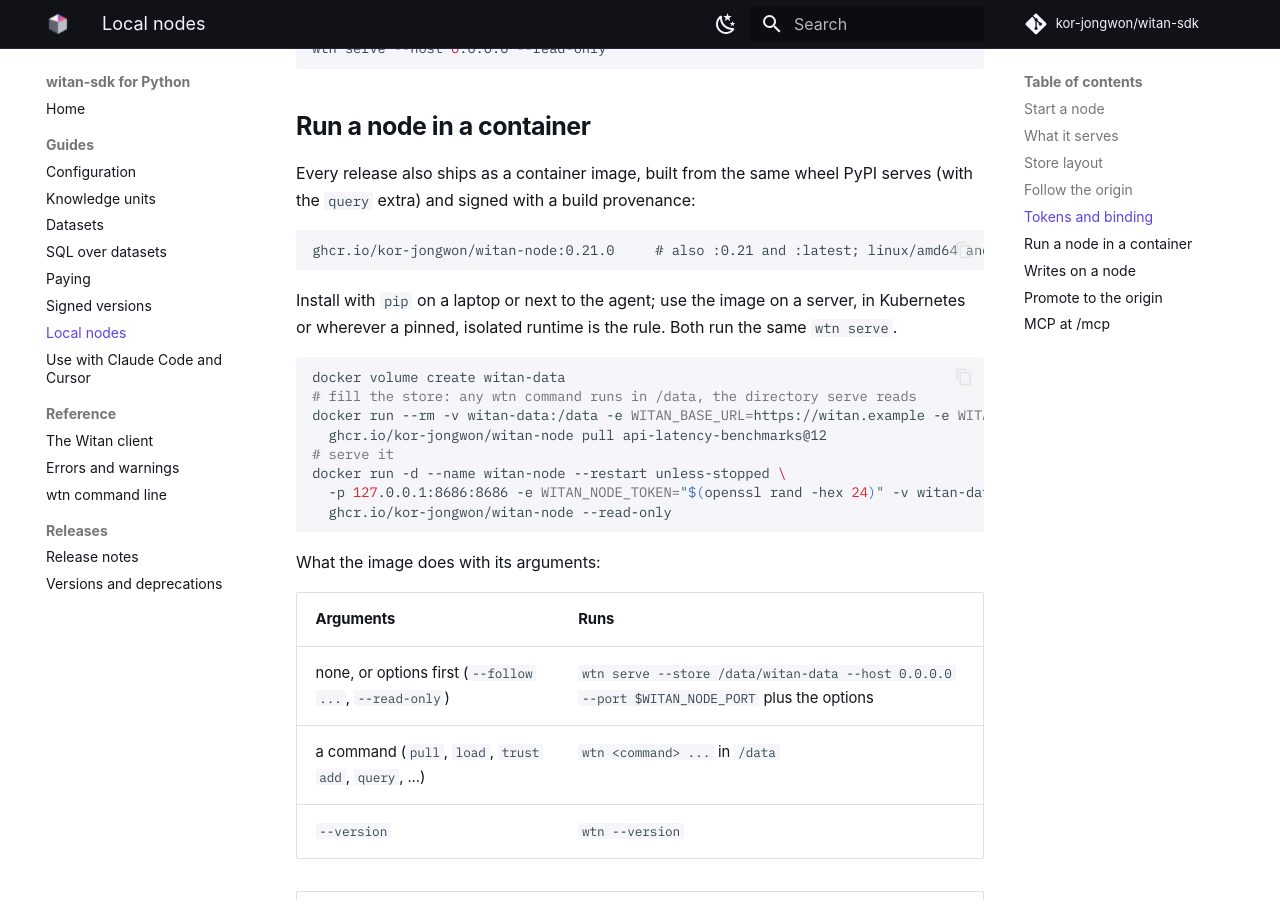
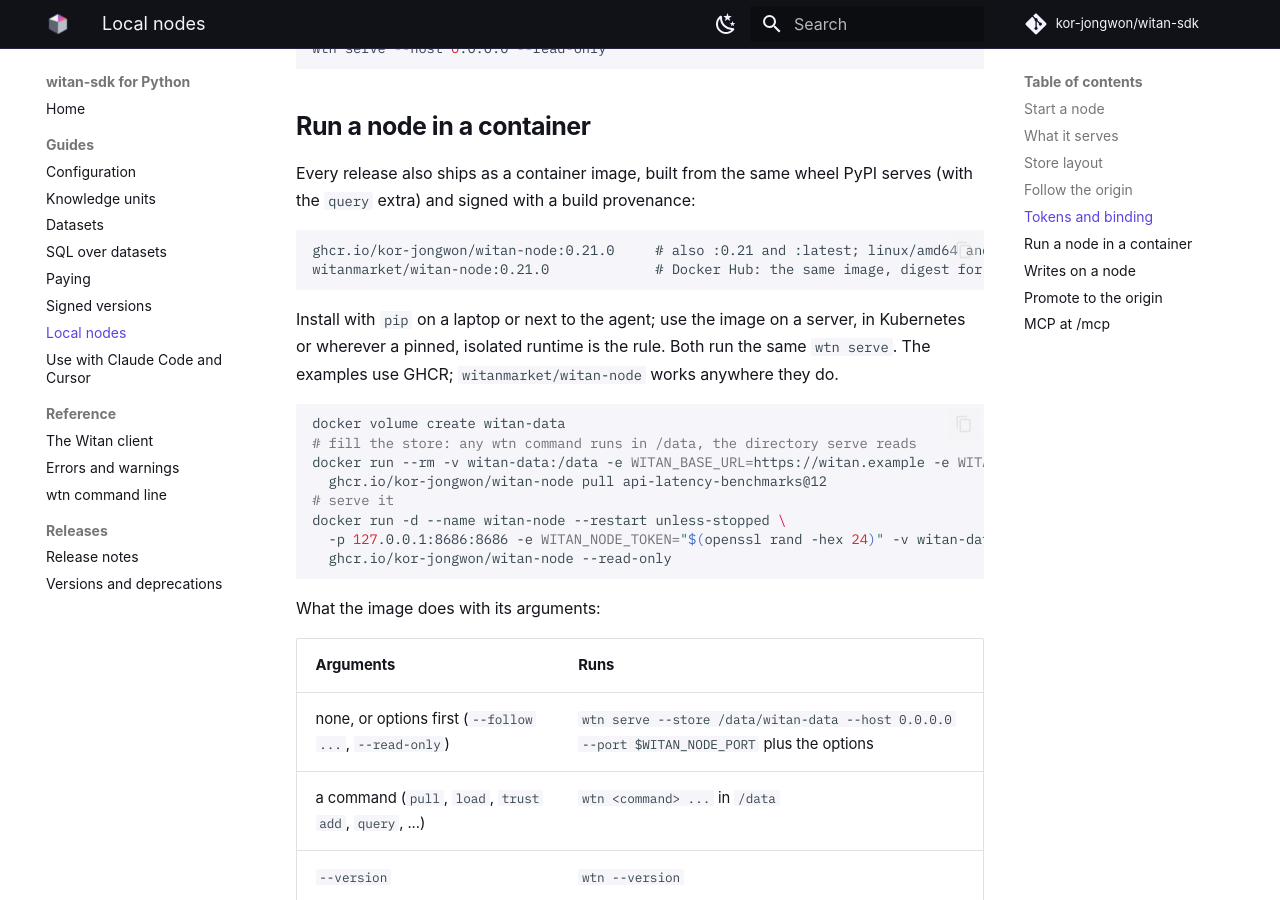
Before and after one commit to kor-jongwon/witan-sdk, an MkDocs documentation site: the page built from docs/guide/nodes.md, in a window 1280 px wide and 900 px high, scrolled down 3693 px. Built offline with MkDocs 1.6.1 and Material for MkDocs 9.7.7, drawn with Linux system fonts in a browser that asks for light colours; some web fonts are replaced; comment, search, counter and statistics services are not loaded; the version menu is left out.

Commit message:
docs: the witan-node image on Docker Hub (witanmarket/witan-node) next to GHCR
The mirror's release job copies every GHCR digest to Docker Hub; the docs now name that
address too: guide/nodes.md (the tag list and a line that the GHCR examples work with it),
the SDK README, and the platform /docs local-node paragraph and llms.txt.

Co-Authored-By: Claude Opus 5.5 <noreply@anthropic.com>

````diff
--- a/docs/guide/nodes.md
+++ b/docs/guide/nodes.md
@@ -119,10 +119,12 @@ Every release also ships as a container image, built from the same wheel PyPI se
 
 ```
 ghcr.io/kor-jongwon/witan-node:0.21.0     # also :0.21 and :latest; linux/amd64 and linux/arm64
+witanmarket/witan-node:0.21.0             # Docker Hub: the same image, digest for digest
 ```
 
 Install with `pip` on a laptop or next to the agent; use the image on a server, in Kubernetes or
-wherever a pinned, isolated runtime is the rule. Both run the same `wtn serve`.
+wherever a pinned, isolated runtime is the rule. Both run the same `wtn serve`. The examples use
+GHCR; `witanmarket/witan-node` works anywhere they do.
 
 ```bash
 docker volume create witan-data
````
Also changed, not shown: README.md (+1 -0 lines).
